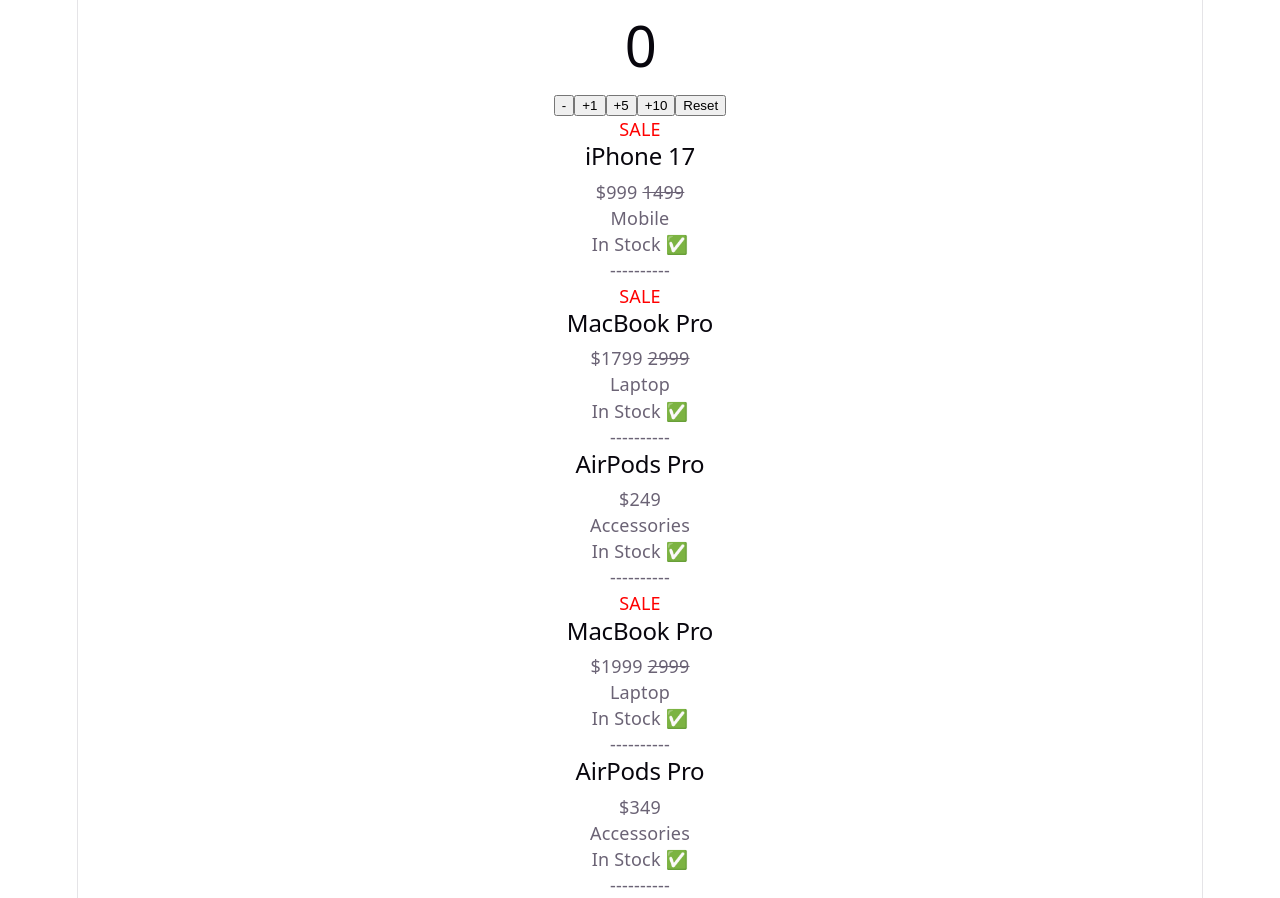
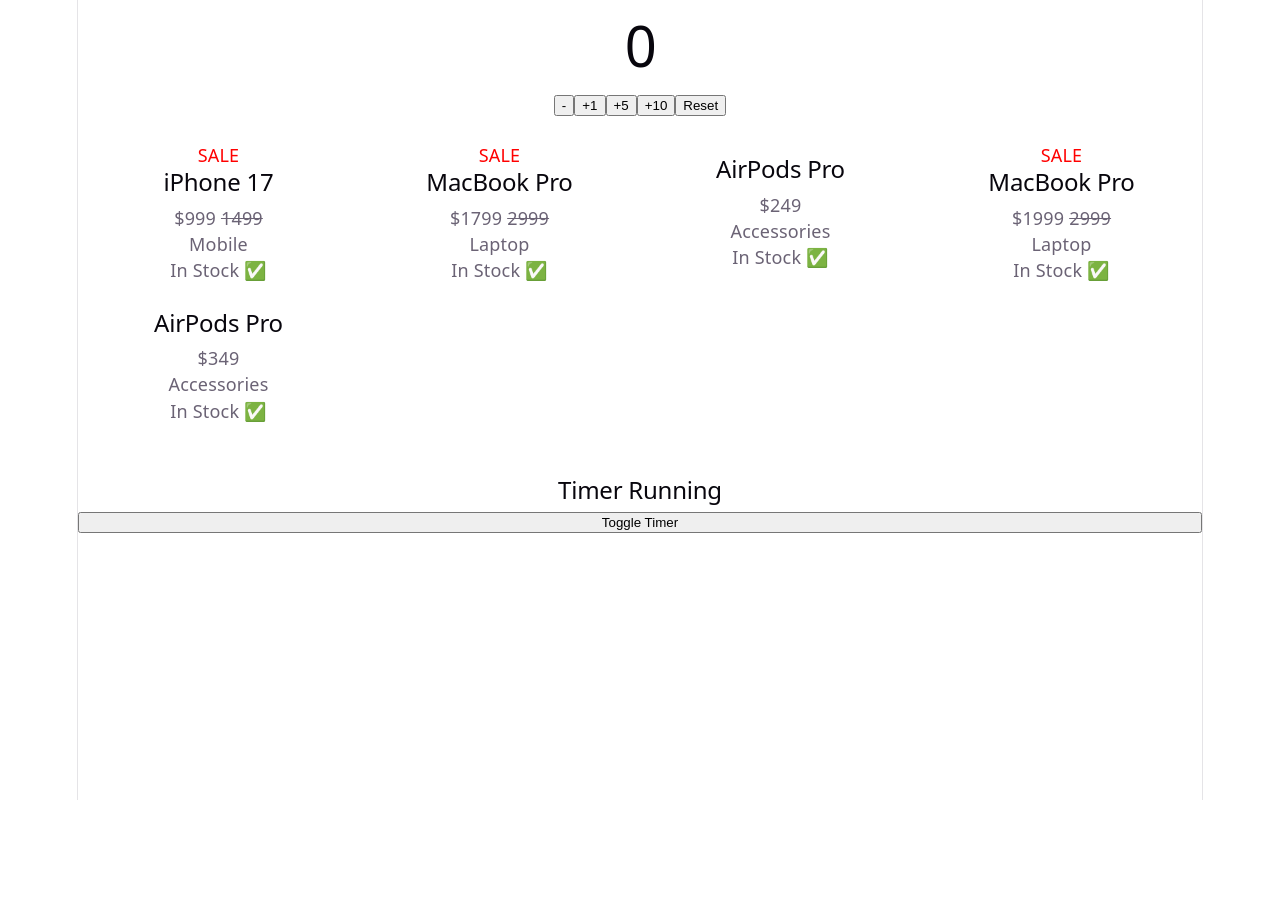
Before and after one commit to waqar-ahm4d/ReactJs, a React (Vite) app in the folder react-journey/: page / in a window 1280 px wide. After the commit the page ends 800 px from the top, so only its background shows below. Built offline with nearby package versions, Linux system fonts and the light colour scheme.

Commit message:
useEffect with mount unmounnt remount

```diff
--- a/react-journey/src/App.jsx
+++ b/react-journey/src/App.jsx
@@ -1,5 +1,6 @@
 import { useState } from "react";
 import ProductCard from "./ProductCard";
+import { useEffect } from "react";
 
 
 const products = [
@@ -48,6 +49,20 @@
   },
 ];
 
+function Timer() {
+  useEffect(() => {
+    const id = setInterval(() => {
+      console.log('tick 2');
+    }, 100);
+    console.log('Mounted');
+    return () => {
+      console.log('Cleanup - Counter Stopped');
+      clearInterval(id);
+    }
+  }, [])
+  return <h2>Timer Running</h2>
+}
+
 function App() {
   const [count, setCount] = useState(0);
 
@@ -62,7 +77,24 @@
     setCount(0);
   }
 
+  // useEffect(() => {
+  //   console.log("New Count: ", count);
+  //   return () => {
+  //     console.log("Old Count: ", count);
+  //   }
+  // }, [count]);
 
+  // useEffect(() => {
+  //   const id = setInterval(() => {
+  //     console.log('tick')
+  //   }, 100)
+
+  //   return () => {
+  //     clearInterval(id)
+  //   };
+  // }, []) //tick keep on running because [] never changes or unmounnted....
+
+  const [show, setShow] = useState(true);
 
   return (
     <>
@@ -74,15 +106,18 @@
         <button onClick={() => increment(10)}> +10</button>
         <button onClick={reset}> Reset </button>
       </div>
-
-      <div>
+      <br />
+      <div className="products-wrapper" style={{display: 'grid', gridTemplateColumns: 'repeat(4, 1fr)', alignItems: 'center'}}>
         {
           products.map(product => (
             <ProductCard key={product.id} title={product.title} price={product.price} comparePrice={product.comparePrice} category={product.category} inStock={product.stock} />
           ))
         }
       </div>
-
+      <br />
+      {show && <Timer />}
+      <button onClick={() => setShow(!show)}>Toggle Timer</button>
+      <br /><br />
     </>
   );
 }
--- a/react-journey/src/ProductCard.jsx
+++ b/react-journey/src/ProductCard.jsx
@@ -2,13 +2,13 @@
   return (
     <div>
       <div>
-        {comparePrice && <span class="sale_badge" style={{color: 'red', textAlign: 'right'}}>SALE</span>}
+        {comparePrice && <span className="sale_badge" style={{color: 'red', textAlign: 'right'}}>SALE</span>}
         <h2>{title}</h2>
         <p>${price} <del>{comparePrice}</del></p>
         <p>{category}</p>
         {inStock ? <p>In Stock ✅</p> : <p>Out of Stock ❌</p>}
       </div>
-      <div>----------</div>
+      <br />
     </div>
   );
 }
```
